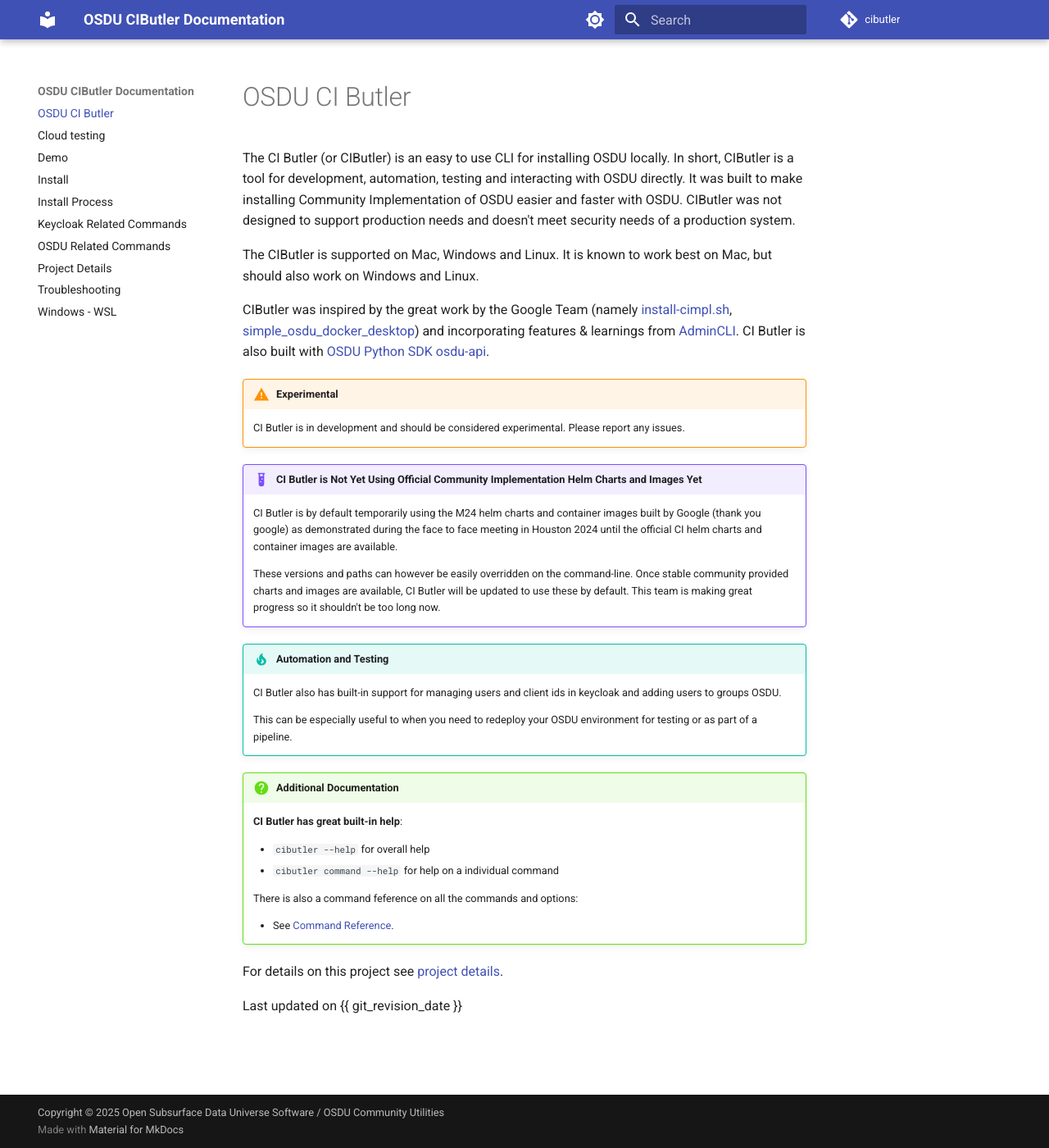
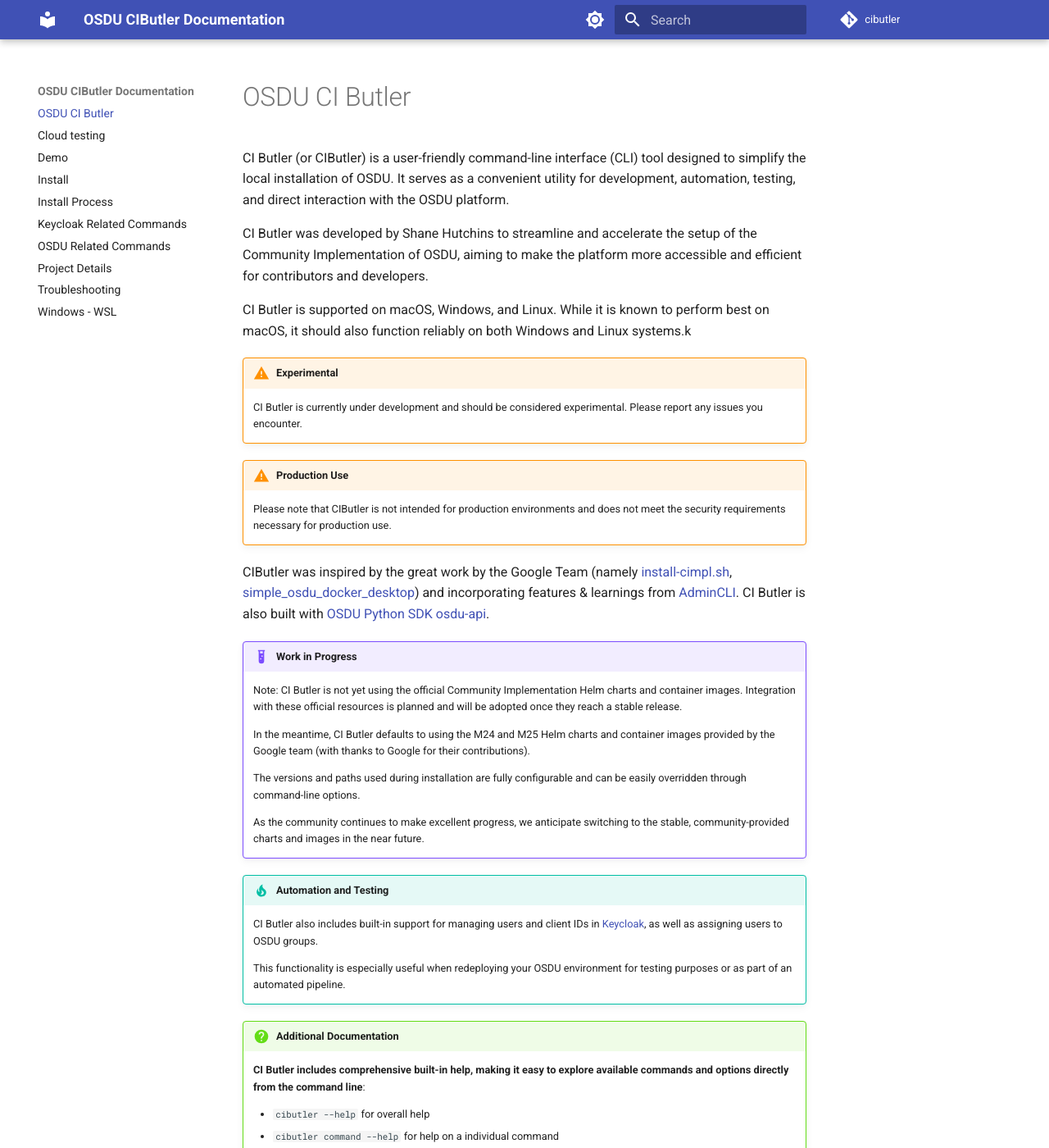
Before and after one commit to mehmetkadriumay/osduonrp, an MkDocs documentation site: the page built from docs/docs/index.md, in a window 1280 px wide and 1400 px high. Shown: the whole window at 82% size. Built offline with MkDocs 1.6.1 and Material for MkDocs 9.7.7, drawn with Linux system fonts in a browser that asks for light colours; some of the changed text lies outside the part shown.

Commit message:
tunnel update and doc update

```diff
--- a/docs/docs/index.md
+++ b/docs/docs/index.md
@@ -1,39 +1,49 @@
 # OSDU CI Butler
 
-The CI Butler (or CIButler) is an easy to use CLI for installing OSDU locally.  In short, CIButler is a tool for development, automation, testing and interacting with OSDU directly. It was built to make installing Community Implementation of OSDU easier and faster with OSDU.
-CIButler was not designed to support production needs and doesn't meet security needs of a production system.
+CI Butler (or CIButler) is a user-friendly command-line interface (CLI) tool designed to simplify the local installation of OSDU. It serves as a convenient utility for development, automation, testing, and direct interaction with the OSDU platform.
 
-The CIButler is supported on Mac, Windows and Linux.  It is known to work best on Mac, but should also work on Windows and Linux.
+CI Butler was developed by Shane Hutchins to streamline and accelerate the setup of the Community Implementation of OSDU, aiming to make the platform more accessible and efficient for contributors and developers.
 
+
+CI Butler is supported on macOS, Windows, and Linux. While it is known to perform best on macOS, it should also function reliably on both Windows and Linux systems.k
+
+!!! warning "Experimental"
+
+    CI Butler is currently under development and should be considered experimental. Please report any issues you encounter.
+
+!!! warning "Production Use"
+
+    Please note that CIButler is not intended for production environments and does not meet the security requirements necessary for production use.
 
 CIButler was inspired by the great work by the Google Team (namely [install-cimpl.sh](https://gitlab.opengroup.org/osdu/pmc/community-implementation/-/blob/main/install-cimpl.sh),
 [simple_osdu_docker_desktop](https://community.opengroup.org/osdu/platform/deployment-and-operations/infra-gcp-provisioning/-/tree/master/examples/simple_osdu_docker_desktop))
 and incorporating features & learnings from [AdminCLI](https://osdu.pages.opengroup.org/ui/admincli/).
 CI Butler is also built with [OSDU Python SDK osdu-api](https://community.opengroup.org/osdu/platform/system/sdks/common-python-sdk).
 
-!!! warning "Experimental"
+!!! example "Work in Progress"
 
-    CI Butler is in development and should be considered experimental. Please report any issues.
+    Note: CI Butler is not yet using the official Community Implementation Helm charts and container images. Integration with these official resources is planned and will be adopted once they reach a stable release.
 
-!!! example "CI Butler is Not Yet Using Official Community Implementation Helm Charts and Images Yet"
-    CI Butler is by default temporarily using the M24 helm charts and container images built by Google (thank you google) as demonstrated during the face to face meeting in Houston 2024 until the official CI helm charts and container images are available.
+    In the meantime, CI Butler defaults to using the M24 and M25 Helm charts and container images provided by the Google team (with thanks to Google for their contributions).
 
-    These versions and paths can however be easily overridden on the command-line.
-    Once stable community provided charts and images are available, CI Butler will be updated to use these by default. This team is making great progress so it shouldn't be too long now.
+    The versions and paths used during installation are fully configurable and can be easily overridden through command-line options.
+
+    As the community continues to make excellent progress, we anticipate switching to the stable, community-provided charts and images in the near future.
 
 !!! tip "Automation and Testing"
-    CI Butler also has built-in support for managing users and client ids in keycloak and adding users to groups OSDU.
 
-    This can be especially useful to when you need to redeploy your OSDU environment for testing or as part of a pipeline.
+    CI Butler also includes built-in support for managing users and client IDs in [Keycloak](https://www.keycloak.org/), as well as assigning users to OSDU groups.
+
+    This functionality is especially useful when redeploying your OSDU environment for testing purposes or as part of an automated pipeline.
 
 
 !!! question "Additional Documentation"
-    **CI Butler has great built-in help**:
+    **CI Butler includes comprehensive built-in help, making it easy to explore available commands and options directly from the command line**:
 
      - `cibutler --help` for overall help
      - `cibutler command --help` for help on a individual command
 
-    There is also a command feference on all the commands and options:
+    In addition to the built-in help, there is also a command reference guide available that provides detailed documentation on all commands, flags, and usage examples:
 
     - See [Command Reference](./commands_reference.md).
 
```
Also changed, not shown: docs/docs/cloud.md (+2 -1 lines), docs/docs/keycloak.md (+1 -2 lines), docs/docs/project.md (+13 -4 lines), .gitlab-ci.yml, 1 other file.
